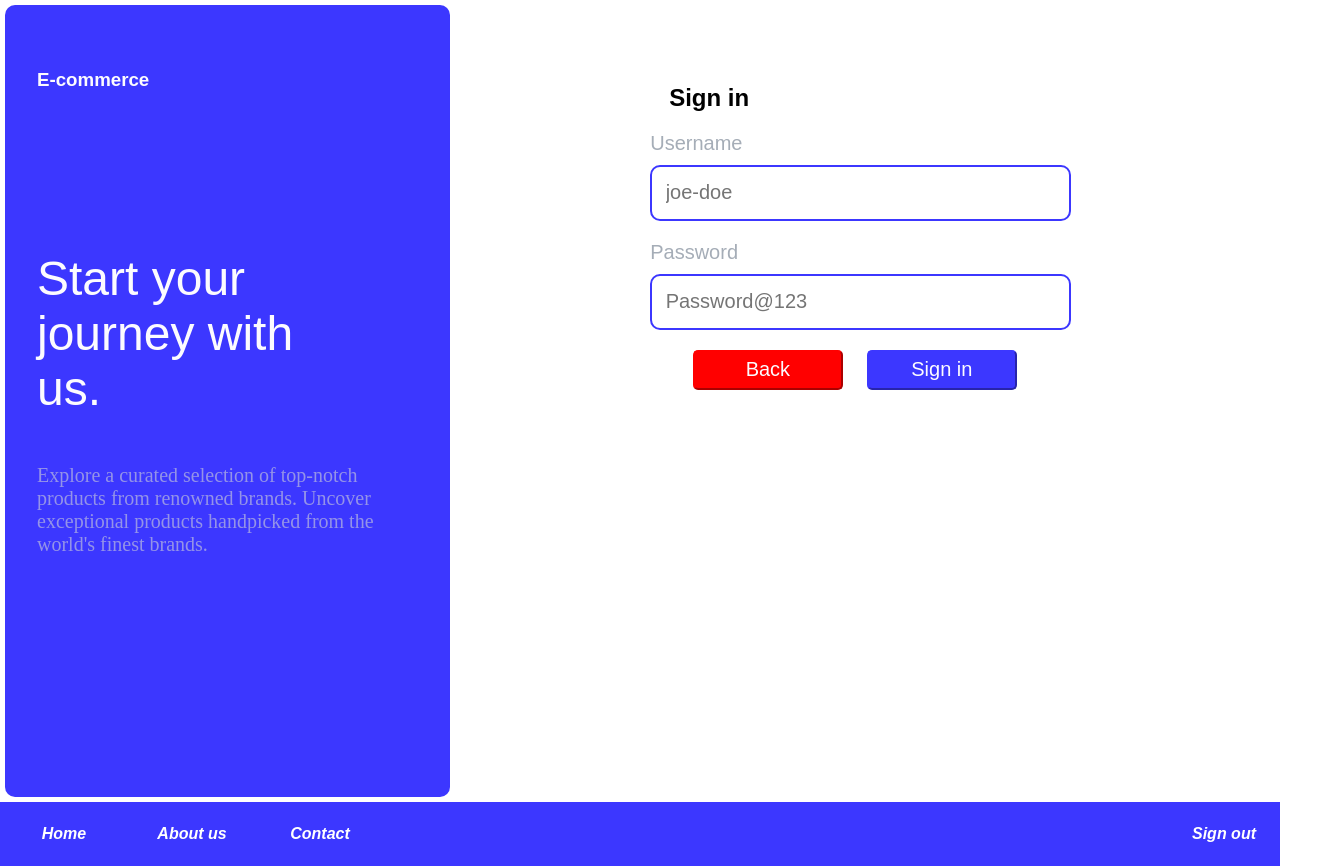
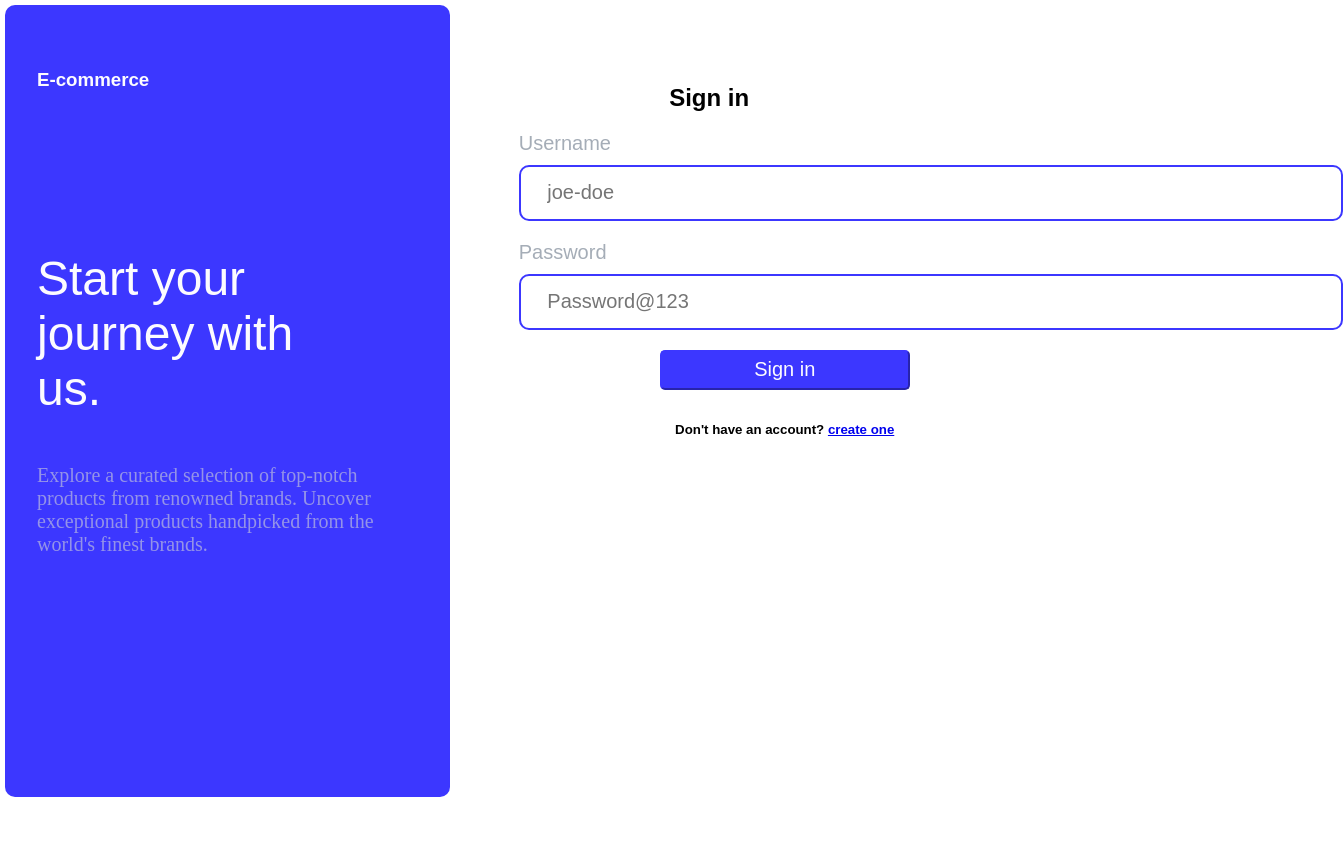
Before and after one commit to imadsaad12/IBH_Ecommerce, a React (Create React App) app: page / in a window 1280 px wide. Shown: the whole page, 1343 px wide, since content can reach past the window. After the commit the page ends 802 px from the top, so only its background shows below. Built offline with nearby package versions, Linux system fonts and the light colour scheme.

Commit message:
solve menu and make product details responsive

```diff
--- a/src/components/SpinnerLoading/styles.js
+++ b/src/components/SpinnerLoading/styles.js
@@ -8,7 +8,7 @@ export const Container = styled.div`
   display: flex;
   align-items: center;
   @media (max-width: ${(props) => props.theme.breakpoints.md}) and (max-height: ${(props) => props.theme.breakpoints.lg}){
-    margin-top: 50%;
-    margin-right: 10%;
+    top: 50%;
+    right: 50%;
   }
 `;
--- a/src/components/layout/bar/index.jsx
+++ b/src/components/layout/bar/index.jsx
@@ -11,22 +11,51 @@ export default function Bar() {
 
   const handleSignOut = () => {
     removeToken();
+    toggleMenu();
     navigate('/');
+  };
+
+  // Function to toggle menu open status and handle scrolling
+  const toggleMenu = () => {
+    setMenuOpen(!isMenuOpen);
+    if (!isMenuOpen) {
+      document.body.style.overflow = 'hidden'; // Prevent scrolling
+    } else {
+      document.body.style.overflow = 'auto'; // Enable scrolling
+    }
   };
 
   return (
     <Container isMenuOpen={isMenuOpen}>
       <LeftContainer>
         <HamburgerIcon isMenuOpen={isMenuOpen}>
-          <Hamburger toggled={isMenuOpen} toggle={setMenuOpen} />
+          <Hamburger toggled={isMenuOpen} toggle={toggleMenu} />
         </HamburgerIcon>
-        <MenuItem onClick={() => navigate('/')} isMenuOpen={isMenuOpen}>
+        <MenuItem
+          onClick={() => {
+            toggleMenu();
+            navigate('/');
+          }}
+          isMenuOpen={isMenuOpen}
+        >
           {HOME}
         </MenuItem>
-        <MenuItem onClick={() => navigate('/about-us')} isMenuOpen={isMenuOpen}>
+        <MenuItem
+          onClick={() => {
+            toggleMenu();
+            navigate('/about-us');
+          }}
+          isMenuOpen={isMenuOpen}
+        >
           {ABOUT_US}
         </MenuItem>
-        <MenuItem onClick={() => navigate('/contact')} isMenuOpen={isMenuOpen}>
+        <MenuItem
+          onClick={() => {
+            toggleMenu();
+            navigate('/contact');
+          }}
+          isMenuOpen={isMenuOpen}
+        >
           {CONTACT}
         </MenuItem>
         {isMenuOpen && (
--- /dev/null
+++ b/src/components/layout/withLayout.js
@@ -0,0 +1,14 @@
+import Layout from './index';
+
+const withLayout = (WrappedComponent) => {
+  // eslint-disable-next-line react/display-name
+  return (props) => {
+    return (
+      <Layout>
+        <WrappedComponent {...props} />
+      </Layout>
+    );
+  };
+};
+
+export default withLayout;
--- a/src/global/strings.js
+++ b/src/global/strings.js
@@ -3,7 +3,7 @@ export const SIGNUP_TITLE = 'Start your journey with us.';
 export const SIGNUP_DESCRIPTION =
   ' Explore a curated selection of top-notch products from renowned brands. Uncover exceptional products handpicked from the world\'s finest brands.';
 export const SIGNUP = 'Sign up';
-export const HAVE_ACCOUNT = 'Have account ?';
+export const HAVE_ACCOUNT = 'Have account ? ';
 export const SIGN_IN = 'Sign in';
 export const SIGN_OUT = 'Sign out';
 export const HOME = 'Home';
@@ -13,3 +13,5 @@ export const PRODUCT_NOT_FOUND = 'Product Not Found';
 export const FULL_PAGE = 'full page';
 export const HALF_PAGE = 'half page';
 export const ADD_TO_CART = 'Add to Cart';
+export const CREATE_ACCOUNT = 'create account';
+export const DO_NOT_HAVE_ACCOUNT = 'Don\'t have an account? ';
--- a/src/pages/product/InformationContainer/styles.js
+++ b/src/pages/product/InformationContainer/styles.js
@@ -7,6 +7,11 @@ export const Container = styled.div`
   max-width: 45%;
   min-width: 35%;
   margin-left: 2rem;
+  @media (max-width: ${(props) => props.theme.breakpoints.lg}){
+    max-width: none;
+    min-width: auto;
+    margin: 10%;
+  }
 `;
 
 export const Name = styled.h1`
@@ -14,6 +19,9 @@ export const Name = styled.h1`
   font-weight: bold;
   font-family: ${(props) => props.theme.fontFamily.regular};
   margin-bottom: 1rem;
+  @media (max-width: ${(props) => props.theme.breakpoints.md}){
+    font-size: ${(props) => props.theme.fontSizes.big}px;
+  }
 `;
 
 export const Description = styled.p`
@@ -58,4 +66,8 @@ export const AddToCartButton = styled.button`
   &:hover {
     background-color: ${(props) => props.theme.colors.secondaryBlue};
   }
+
+  @media (max-width: ${(props) => props.theme.breakpoints.blg}){
+    max-width: 50%;
+  }
 `;
--- a/src/pages/product/styles.js
+++ b/src/pages/product/styles.js
@@ -5,11 +5,16 @@ export const Container = styled.div`
   align-items: center;
   justify-content: center;
   height: 90vh;
+  @media (max-width: ${(props) => props.theme.breakpoints.lg}){
+    flex-direction: column;
+    height: auto;
+  }
 `;
 
 export const Image = styled.img`
   width: 50%;
-  max-height: 600px;
+  max-height: 90%;
+  margin-top: 10px;
   border-radius: 10px;
 `;
 
--- a/src/pages/sign-in/form/index.jsx
+++ b/src/pages/sign-in/form/index.jsx
@@ -2,13 +2,15 @@ import React from 'react';
 import InputField from '../../../components/inputField';
 import Button from '../../../components/Button';
 import SpinnerLoading from '../../../components/SpinnerLoading';
-import { Container, Header, FieldsWrapper } from '../../sign-up/form/styles';
-import { SIGN_IN } from '../../../global/strings';
+import { Container, Header } from '../../sign-up/form/styles';
+import { DO_NOT_HAVE_ACCOUNT, SIGN_IN } from '../../../global/strings';
 import { useForm } from 'react-hook-form';
 import { useApiMutation } from '../../../api/user/sign-in';
 import { useNavigate } from 'react-router-dom';
-import { backButtonStyle } from './styles';
+// import { backButtonStyle } from './styles';
 import { setToken } from '../../../utils/authentication';
+import { Link, Text } from './styles';
+import { SIGN_UP } from '../../../routes/URLs';
 
 export default function Form() {
   const { register, handleSubmit } = useForm();
@@ -25,9 +27,9 @@ export default function Form() {
     })();
   };
 
-  const handleBackClick = () => {
-    navigate('/');
-  };
+  // const handleBackClick = () => {
+  //   navigate('/');
+  // };
 
   return (
     <>
@@ -41,25 +43,31 @@ export default function Form() {
               name="userName"
               placeHolder="joe-doe"
               label="Username"
-              style={{ width: '100%' }}
+              style={{ width: '33rem' }}
               register={register}
             />
             <InputField
               name="password"
               placeHolder="Password@123"
               label="Password"
-              style={{ width: '100%' }}
+              style={{ width: '33rem' }}
               register={register}
               type="password"
             />
-            <FieldsWrapper>
-              <Button
+            {/* <Button
                 text="Back"
                 onClick={handleBackClick}
                 style={backButtonStyle}
-              />
-              <Button text={SIGN_IN} onClick={handleOnClick} />
-            </FieldsWrapper>
+              /> */}
+            <Button
+              text={SIGN_IN}
+              onClick={handleOnClick}
+              style={{ width: '250px', marginBottom: '-10px' }}
+            />
+            <Text>
+              {DO_NOT_HAVE_ACCOUNT}
+              <Link href={SIGN_UP}>create one</Link>
+            </Text>
           </Container>
         </>
       )}
--- a/src/pages/sign-in/form/styles.js
+++ b/src/pages/sign-in/form/styles.js
@@ -1,6 +1,12 @@
+import styled from 'styled-components';
 import theme from '../../../styles/theme';
 
 export const backButtonStyle = {
   borderColor: theme.colors.primaryError,
-  backgroundColor: theme.colors.primaryError
+  backgroundColor: theme.colors.primaryError,
 };
+
+export const Link = styled.a``;
+export const Text = styled.h5`
+  font-family: ${(props) => props.theme.fontFamily.regular};
+`;
--- a/src/pages/sign-up/styles.js
+++ b/src/pages/sign-up/styles.js
@@ -18,10 +18,12 @@ export const LeftContainer = styled.div`
   @media (max-width: ${(props) => props.theme.breakpoints.md}){
     width: 99%;
     height: 50vh;
+    display: none;
   }
   @media (max-width: ${(props) => props.theme.breakpoints.md}) and (min-height: ${(props) => props.theme.breakpoints.lg}){
     width: 99%;
     height: 36vh;
+    display: none;
   }
 `;
 
--- a/src/routes/index.jsx
+++ b/src/routes/index.jsx
@@ -17,12 +17,13 @@ import {
   SIGN_IN,
   SIGN_UP,
 } from './URLs';
-import Layout from '../components/layout';
 import axios from 'axios';
 import { removeToken } from '../utils/authentication';
+import withLayout from '../components/layout/withLayout';
 
 export default function Routes() {
   const queryClient = new QueryClient();
+
   return (
     <BrowserRouter>
       <QueryClientProvider client={queryClient}>
@@ -30,14 +31,12 @@ export default function Routes() {
           <Route path={SIGN_UP} element={<SignUp />} />
           <Route path={SIGN_IN} element={<SignIn />} />
         </RoutesWrapper>
-        <Layout>
-          <RoutesWrapper>
-            <Route path={HOME} element={<Home />} />
-            <Route path={ABOUT_US} element={<Home />} />
-            <Route path={CONTACT} element={<Home />} />
-            <Route path={PRODUCT_BY_ID(':id')} element={<Product />} />
-          </RoutesWrapper>
-        </Layout>
+        <RoutesWrapper>
+          <Route path={HOME} Component={withLayout(Home)} />
+          <Route path={ABOUT_US} Component={withLayout(Home)} />
+          <Route path={CONTACT} Component={withLayout(Home)} />
+          <Route path={PRODUCT_BY_ID(':id')} Component={withLayout(Product)} />
+        </RoutesWrapper>
       </QueryClientProvider>
     </BrowserRouter>
   );
```
